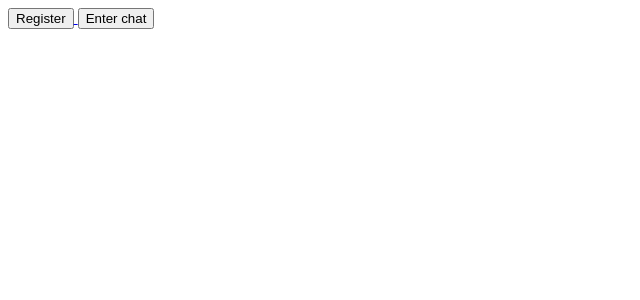
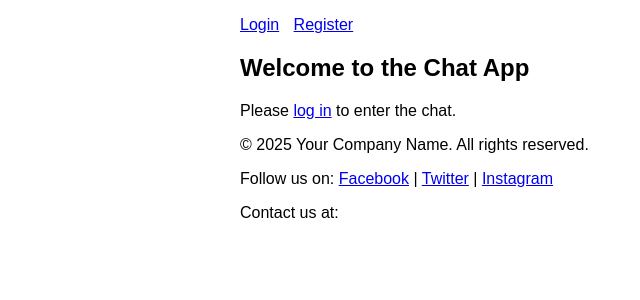
Before and after one commit to TomTeraud/php-game, a PHP site: page /ws/ in a window 1280 px wide. Shown: the top 300 px of the page, without its empty margins (0-640 px from the left). Run offline with PHP 8.4, Linux system fonts and the light colour scheme.

Commit message:
Refactor authentication and registration flow; add session management, login, and logout functionality

```diff
--- a/app/public/register_action.php
+++ b/app/actions/register_action.php
@@ -46,7 +46,7 @@ if ($_SERVER["REQUEST_METHOD"] == "POST") {
 
         echo <<<HTML
         <h2>Registration successful!</h2>
-        <form action="index.php">
+        <form action="/../index.php">
             <button type="submit">Go to Home</button>
         </form>
         HTML;
--- /dev/null
+++ b/app/public/actions/login_action.php
@@ -0,0 +1,2 @@
+<?php
+require_once __DIR__ . '/../../actions/login_action.php';
--- /dev/null
+++ b/app/public/actions/register_action.php
@@ -0,0 +1,2 @@
+<?php
+require_once __DIR__ . '/../../actions/register_action.php';
--- a/app/public/index.php
+++ b/app/public/index.php
@@ -1,17 +1,20 @@
-<!DOCTYPE html>
-<html>
+<?php
+session_start();
+$title = "Welcome";
+?>
 
-<head>
-    <title>PHP Test</title>
-</head>
+<?php include __DIR__ . '/../views/partials/header.php'; ?>
+<?php include __DIR__ . '/../views/partials/nav.php'; ?>
 
-<body>
-    <a href="register.php">
-        <button type="button">Register</button>
+<h2>Welcome to the Chat App</h2>
+
+<?php if (isset($_SESSION['user_id'])): ?>
+    <p>You are logged in as <?= htmlspecialchars($_SESSION['username']) ?>.</p>
+    <a href="chatroom.php">
+        <button type="button">Enter Chat</button>
     </a>
-    <a href="test.html">
-        <button type="button">Enter chat</button>
+<?php else: ?>
+    <p>Please <a href="/views/login.php">log in</a> to enter the chat.</p>
+<?php endif; ?>
 
-</body>
-
-</html>
+<?php include __DIR__ . '/../views/partials/footer.php'; ?>
--- /dev/null
+++ b/app/public/views/login.php
@@ -0,0 +1,3 @@
+<?php
+session_start();
+require_once __DIR__ . '/../../views/login_view.php';
--- /dev/null
+++ b/app/public/views/register.php
@@ -0,0 +1,3 @@
+<?php
+session_start();
+require_once __DIR__ . '/../../views/register_view.php';
--- /dev/null
+++ b/app/views/partials/footer.php
@@ -0,0 +1,10 @@
+</body>
+</html>
+<footer>
+    <p>&copy; <?php echo date("Y"); ?> Your Company Name. All rights reserved.</p>
+    <p>Follow us on:
+        <a href="https://www.facebook.com/yourcompany" target="_blank">Facebook</a> |
+        <a href="https://www.twitter.com/yourcompany" target="_blank">Twitter</a> |
+        <a href="https://www.instagram.com/yourcompany" target="_blank">Instagram</a>
+    </p>
+    <p>Contact us at: <a href="mailto:
--- /dev/null
+++ b/app/views/partials/header.php
@@ -0,0 +1,25 @@
+<!DOCTYPE html>
+<html lang="en">
+<head>
+    <meta charset="UTF-8">
+    <title><?= isset($title) ? htmlspecialchars($title) : 'My PHP App' ?></title>
+    <meta name="viewport" content="width=device-width, initial-scale=1.0">
+    <style>
+        body {
+            font-family: sans-serif;
+            padding: 1em;
+            max-width: 800px;
+            margin: auto;
+        }
+        nav {
+            margin-bottom: 1em;
+        }
+        nav a {
+            margin-right: 10px;
+        }
+        button {
+            margin-top: 0.5em;
+        }
+    </style>
+</head>
+<body>
--- /dev/null
+++ b/app/views/partials/nav.php
@@ -0,0 +1,10 @@
+<nav>
+    <?php if (isset($_SESSION['user_id'])): ?>
+        <span>Welcome, <?= htmlspecialchars($_SESSION['username']) ?>!</span>
+        <a href="chatroom.php">Chatroom</a>
+        <a href="logout.php">Logout</a>
+    <?php else: ?>
+        <a href="/views/login.php">Login</a>
+        <a href="/views/register.php">Register</a>
+    <?php endif; ?>
+</nav>
```
Also changed, not shown: app/actions/login_action.php (added, +28 -0 lines), app/public/chatroom.php (renamed from app/public/test.html, +10 -0 lines), app/public/logout.php (added, +7 -0 lines), app/public/register.php (deleted, +0 -26 lines), app/views/login_view.php (added, +17 -0 lines), app/views/register_view.php (added, +19 -0 lines).
